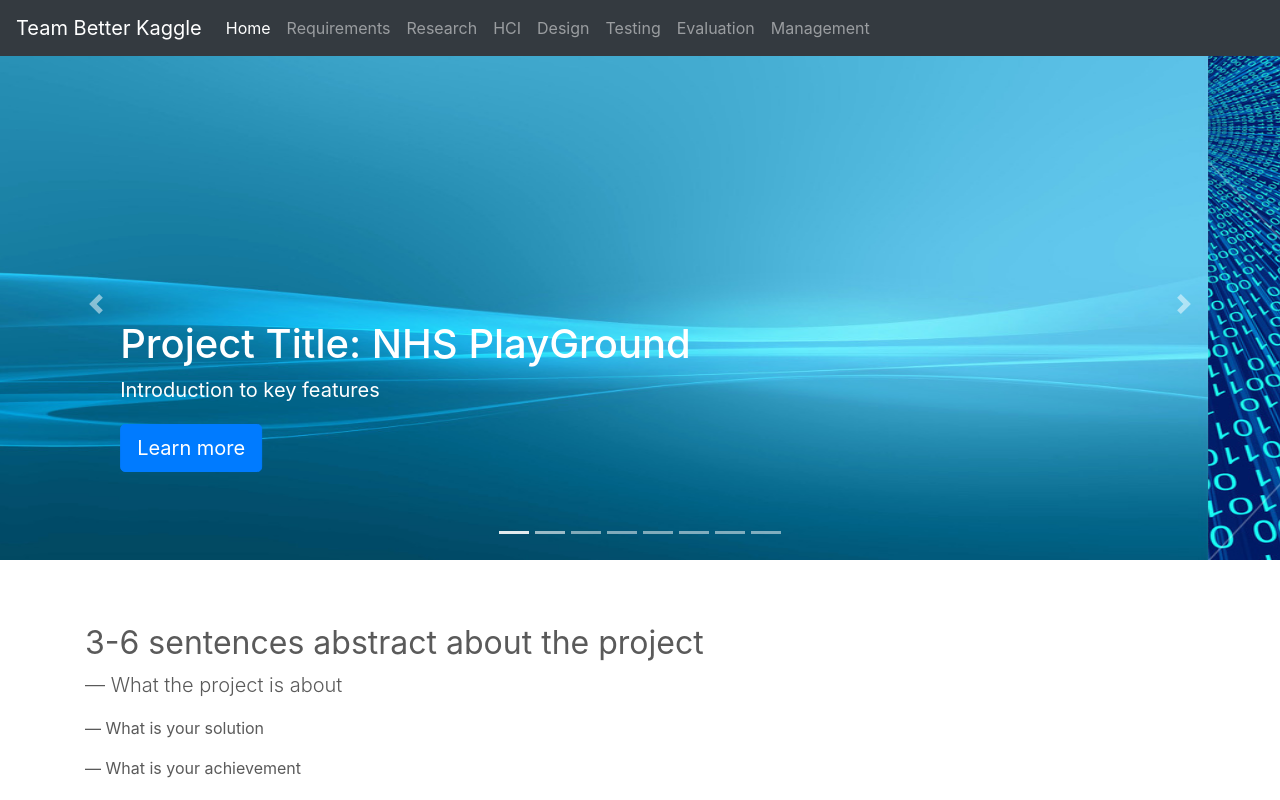
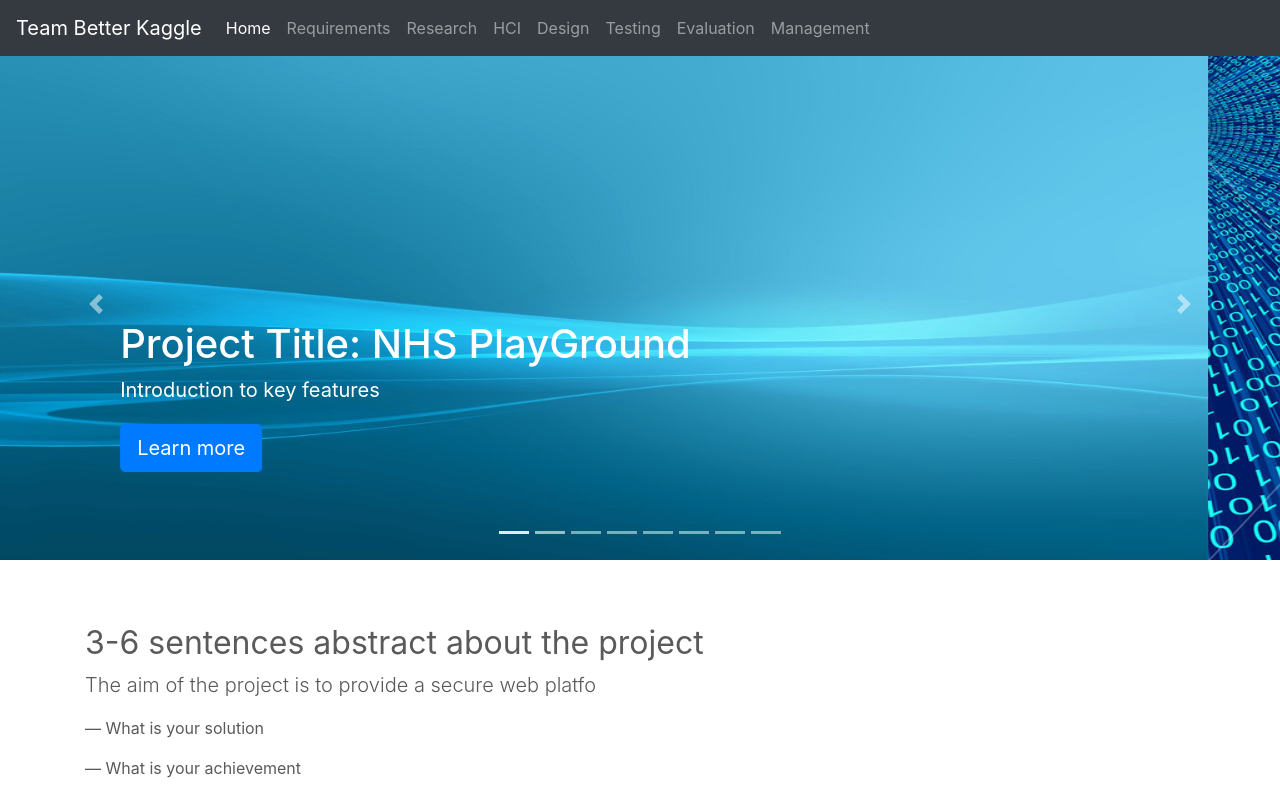
Before and after one commit to Hem1sphere/SysEngWebsite, a plain HTML site: page index.html in a window 1280 px wide. Shown: the top 800 px of the page. Drawn offline with nearby package versions, Linux system fonts and the light colour scheme.

Commit message:
compulsory merge

```diff
--- a/index.html
+++ b/index.html
@@ -197,7 +197,7 @@
 
             <div>
                     <h2>3-6 sentences abstract about the project </h2>
-                    <p class="lead"> — What the project is about </p>
+                    <p class="lead">The aim of the project is to provide a secure web platfo</p>
                     <p class="lead"></p>— What is your solution</p>
                     <p class="lead"></p>— What is your achievement</p>
             </div>
```
